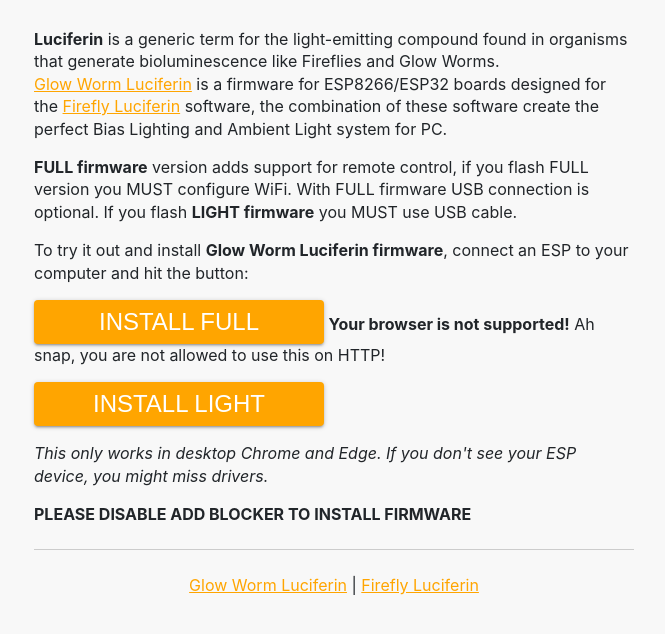
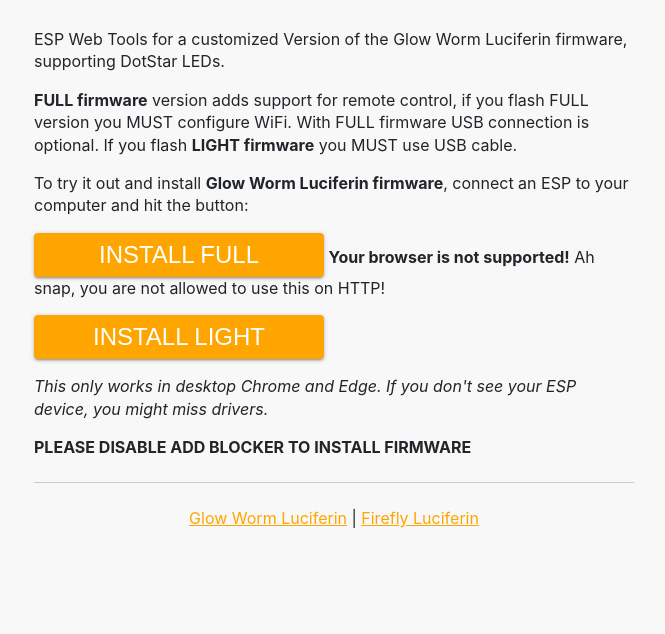
Before and after one commit to CptnNoFuture/CptnNoFuture.github.io, a plain HTML site: page index.html in a window 1280 px wide. Shown: the whole page, without its empty margins (306-971 px from the left). Drawn offline with Linux system fonts and the light colour scheme.

Commit message:
Updated web page.
Streamlined content.

```diff
--- a/index.html
+++ b/index.html
@@ -211,14 +211,7 @@
 <div class="content">
 
     <p>
-        <b>Luciferin</b> is a generic term for the light-emitting compound found in organisms that generate
-        bioluminescence
-        like Fireflies and Glow Worms. <br/>
-        <a href="https://github.com/sblantipodi/glow_worm_luciferin">Glow Worm Luciferin</a> is a firmware for
-        ESP8266/ESP32 boards designed for the
-        <a href="https://github.com/sblantipodi/firefly_luciferin">Firefly Luciferin</a> software, the combination of
-        these software create the perfect
-        Bias Lighting and Ambient Light system for PC.
+        ESP Web Tools for a customized Version of the Glow Worm Luciferin firmware, supporting DotStar LEDs.
     </p>
 
     <p><b>FULL firmware</b> version adds support for remote control, if you flash FULL version you MUST configure WiFi.
```
